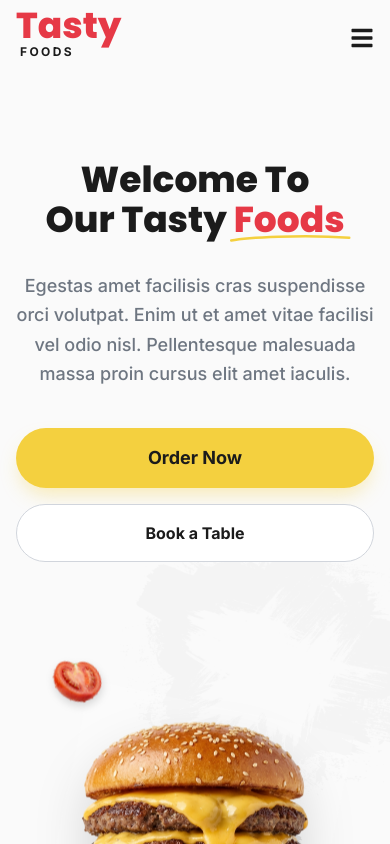
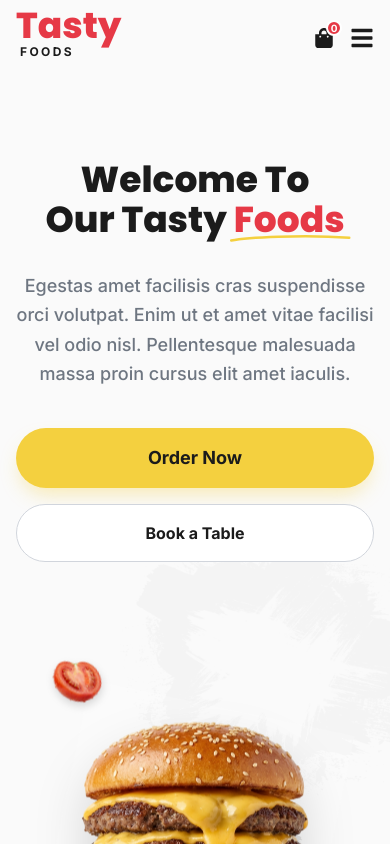
Before and after one commit to UjjawalMishra93/tasty_food, a React (Vite) app: page / in a window 390 px wide. Shown: the top 844 px of the page. Built offline with nearby package versions, Linux system fonts and the light colour scheme; no server answers; the database is empty.

Commit message:
feat: Add mobile cart icon and count to Navbar and group with mobile toggle.

```diff
--- a/src/components/Navbar.jsx
+++ b/src/components/Navbar.jsx
@@ -174,10 +174,21 @@ const Navbar = ({ onOpenAuth }) => {
                         )}
                     </div>
 
-                    {/* Mobile Toggle */}
-                    <button className="lg:hidden text-2xl text-dark-gray" onClick={() => setMobileMenuOpen(!mobileMenuOpen)}>
-                        {mobileMenuOpen ? <FaTimes /> : <FaBars />}
-                    </button>
+                    {/* Mobile Cart & Toggle */}
+                    <div className="flex items-center gap-4 lg:hidden">
+                        {/* Mobile Cart */}
+                        <Link to="/cart" onClick={handleCartClick} className="relative cursor-pointer text-dark-gray text-xl">
+                            <FaShoppingBag />
+                            <span className="absolute -top-2 -right-2 bg-primary-red text-white text-[10px] font-bold w-4 h-4 rounded-full flex items-center justify-center border-2 border-white">
+                                {cartCount}
+                            </span>
+                        </Link>
+
+                        {/* Mobile Toggle */}
+                        <button className="text-2xl text-dark-gray" onClick={() => setMobileMenuOpen(!mobileMenuOpen)}>
+                            {mobileMenuOpen ? <FaTimes /> : <FaBars />}
+                        </button>
+                    </div>
                 </div>
 
                 {/* Mobile Menu */}
```
